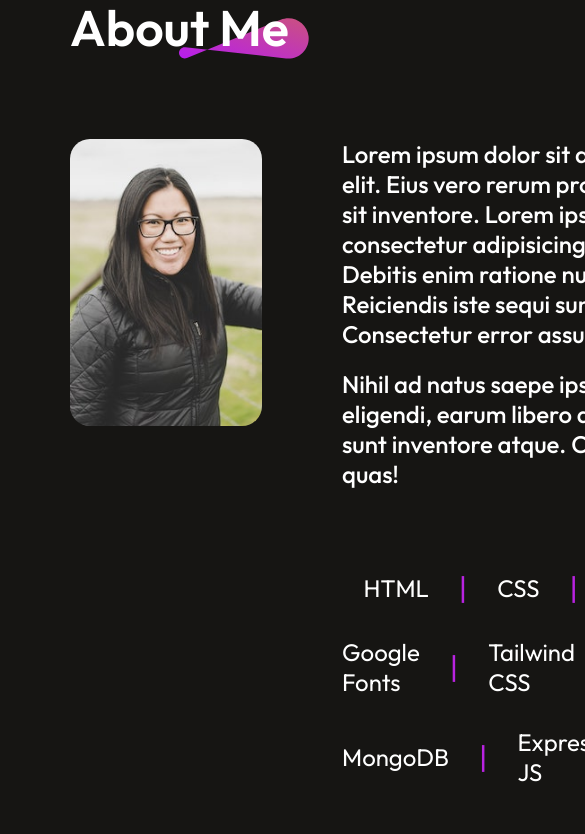
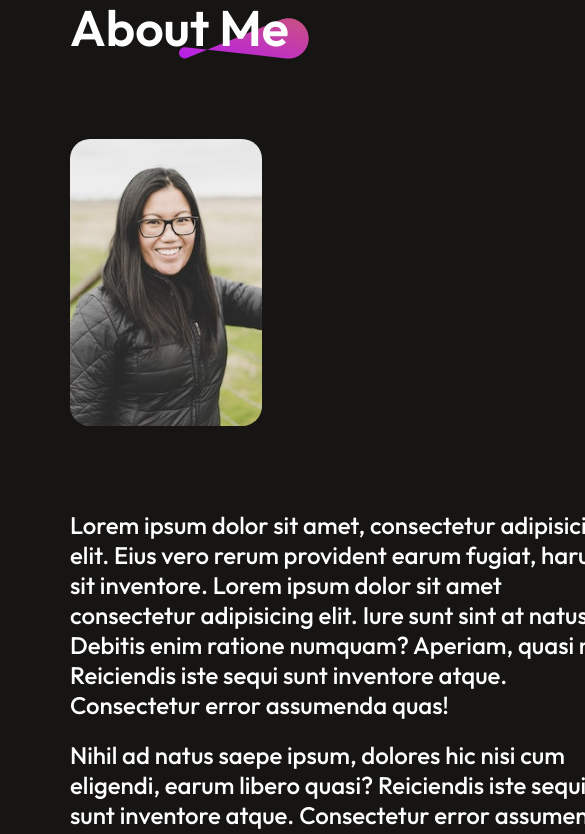
Before and after one commit to hellokristinafaye/portfolio-react, a React (Vite) app: page / in a window 390 px wide. Shown: the part 1320-2154 px from the top of the page, 585 px wide, since content can reach past the window. Built offline with nearby package versions, Linux system fonts and the light colour scheme.

Commit message:
about sections start

```diff
--- a/src/components/About/About.css
+++ b/src/components/About/About.css
@@ -109,4 +109,7 @@
         width: 130px;
         right: -20px;
     }
+    .about-sections {
+        flex-direction: column;
+    }
 }
```
